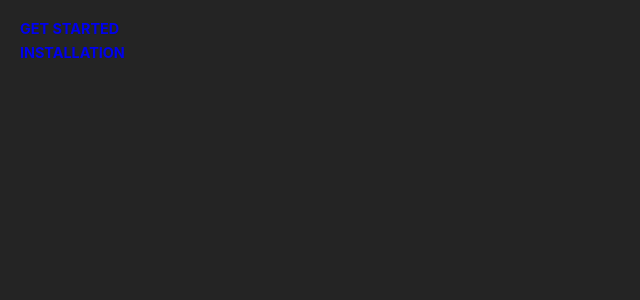
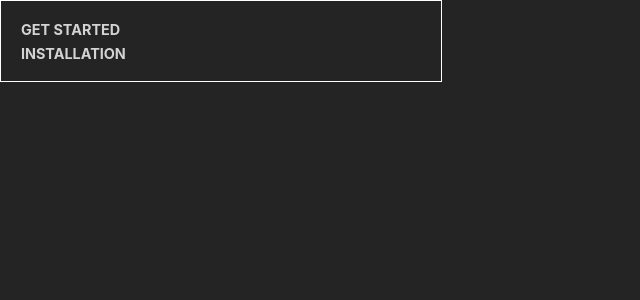
Before and after one commit to Aadv1k/react-document, a React (Vite) app: page / in a window 1280 px wide. Shown: the top 300 px of the page, without its empty margins (0-640 px from the left). Built offline with nearby package versions, Linux system fonts and the light colour scheme.

Commit message:
Incorporate react-router into the setup

```diff
--- a/package.json
+++ b/package.json
@@ -11,7 +11,9 @@
   },
   "dependencies": {
     "react": "^18.2.0",
-    "react-dom": "^18.2.0"
+    "react-dom": "^18.2.0",
+    "react-router": "^6.16.0",
+    "react-router-dom": "^6.16.0"
   },
   "devDependencies": {
     "@types/react": "^18.0.37",
--- a/src/.#App.css
+++ /dev/null
@@ -1 +0,0 @@
-Aadv1k@AADINAMA.8224:1697427390
--- a/src/App.css
+++ b/src/App.css
@@ -2,6 +2,7 @@
     font-weight: bold;
     text-transform: uppercase;
     font-size: 0.9rem;
+    color: lightgray !important;
 }
 
 .ReactDocument-MenuList--open {
@@ -15,11 +16,14 @@
 
 .ReactDocument-MenuItem {
     text-decoration: none;
+    width: 100%;
+    color: gray;
 }
 
 .ReactDocument-Menu {
     padding: 1rem 1.25rem;
-
+    border: 1px solid white;
+    width: 400px;
 }
 
 .ReactDocument-MenuList {
--- a/src/App.tsx
+++ b/src/App.tsx
@@ -1,5 +1,7 @@
 import React from 'react';
 import "./App.css"
+
+import { BrowserRouter, Routes, Route, Link } from "react-router-dom"
 
 class DocumentStore {
   pages: Map<string, Page>;
@@ -30,7 +32,7 @@ store.set({
       children: [
         {
           title: "Getting Started",
-          url: "/get-started/introduction/getting-started",
+          url: "/getting-started",
           content: "<p>Getting started content</p>",
           children: [],
         },
@@ -81,27 +83,29 @@ interface Page {
 
 interface MenuItemProps {
   page: Page;
-  linkAs: string;
+  linkAs: any; // Change this type to 'any' since we use both 'Link' and 'a'
   linkHrefProp: string;
   onLinkClick: (url: string) => void;
+  collapsible: boolean;
 }
 
-function MenuItem({ page, linkAs, linkHrefProp, onLinkClick }: MenuItemProps) {
+function MenuItem({ page, linkAs, linkHrefProp, onLinkClick, collapsible }: MenuItemProps) {
   const LinkComponent = linkAs;
-  const [visible, setVisible] = React.useState(false);
+  const [visible, setVisible] = React.useState(!collapsible);
 
   let content;
 
   const linkPropObj = { [linkHrefProp]: page.url };
 
   const toggleVisibility = () => {
+    if (!collapsible) return;
     setVisible(!visible);
   };
 
   const handleLinkClick = (event) => {
     event.preventDefault();
     toggleVisibility();
-    if (onLinkClick) {
+    if (page.content) {
       onLinkClick(page.url);
     }
   };
@@ -123,7 +127,7 @@ function MenuItem({ page, linkAs, linkHrefProp, onLinkClick }: MenuItemProps) {
         <ul className={ulClasses}>
           {page.children.map((e, index) => (
             <li key={index}>
-              <MenuItem page={e} linkAs={linkAs} linkHrefProp={linkHrefProp} onLinkClick={onLinkClick} />
+              <MenuItem page={e} linkAs={Link} linkHrefProp="to" onLinkClick={onLinkClick} collapsible={collapsible} />
             </li>
           ))}
         </ul>
@@ -148,22 +152,67 @@ function MenuItem({ page, linkAs, linkHrefProp, onLinkClick }: MenuItemProps) {
 
 interface MenuProps {
   onLinkClick: (url: string) => void;
+  collapsible: boolean;
 }
 
-function Menu({ onLinkClick }: MenuProps) {
+function Menu({ onLinkClick, collapsible }: MenuProps) {
   return (
     <div className="ReactDocument-Menu">
       {store.get().map(e => (
-        <MenuItem key={e.url} page={e} linkAs="a" linkHrefProp="href" onLinkClick={onLinkClick} />
+        <MenuItem key={e.url} page={e} linkAs={Link} linkHrefProp="to" onLinkClick={onLinkClick} collapsible={collapsible} />
       ))}
     </div>
   );
 }
 
+
+interface FlatPage {
+  url: string;
+  content: string;
+}
+
+function normalize(pages: Page[]): FlatPage[] {
+  const flatPages: FlatPage[] = [];
+
+  function flatten(page: Page, parentUrl = '') {
+    const pageUrl = page.url;
+
+    if (page.content) {
+      flatPages.push({ url: pageUrl, content: page.content });
+    }
+
+    if (page.children && page.children.length > 0) {
+      for (const childPage of page.children) {
+        flatten(childPage, pageUrl);
+      }
+    }
+  }
+
+  for (const page of pages) {
+    flatten(page);
+  }
+
+  return flatPages;
+}
+
+
 function App() {
+  const flatPages = normalize(store.get());
+
   return (
-      <Menu onLinkClick={(url) =>  console.log(url)} />
-  )
+    <BrowserRouter>
+      <Menu collapsible={true} onLinkClick={(url) => console.log(url)} />
+      <Routes>
+        {flatPages.map((page, index) => (
+          <Route
+            key={index}
+            path={page.url}
+            element={<h1>{page.content}</h1>}
+          />
+        ))}
+      </Routes>
+    </BrowserRouter>
+  );
 }
 
 export default App;
```
Also changed, not shown: 2 other files (tests, documents, lock files or other folders).
